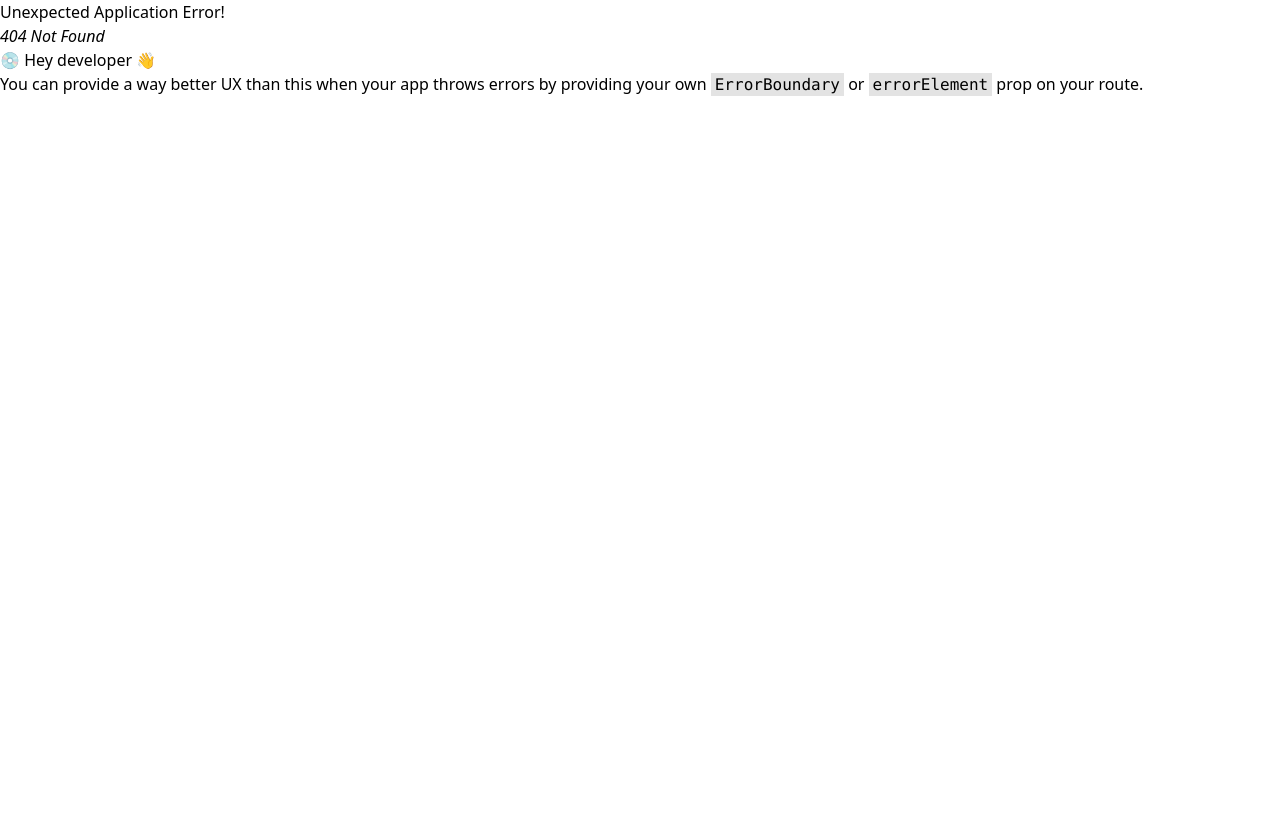
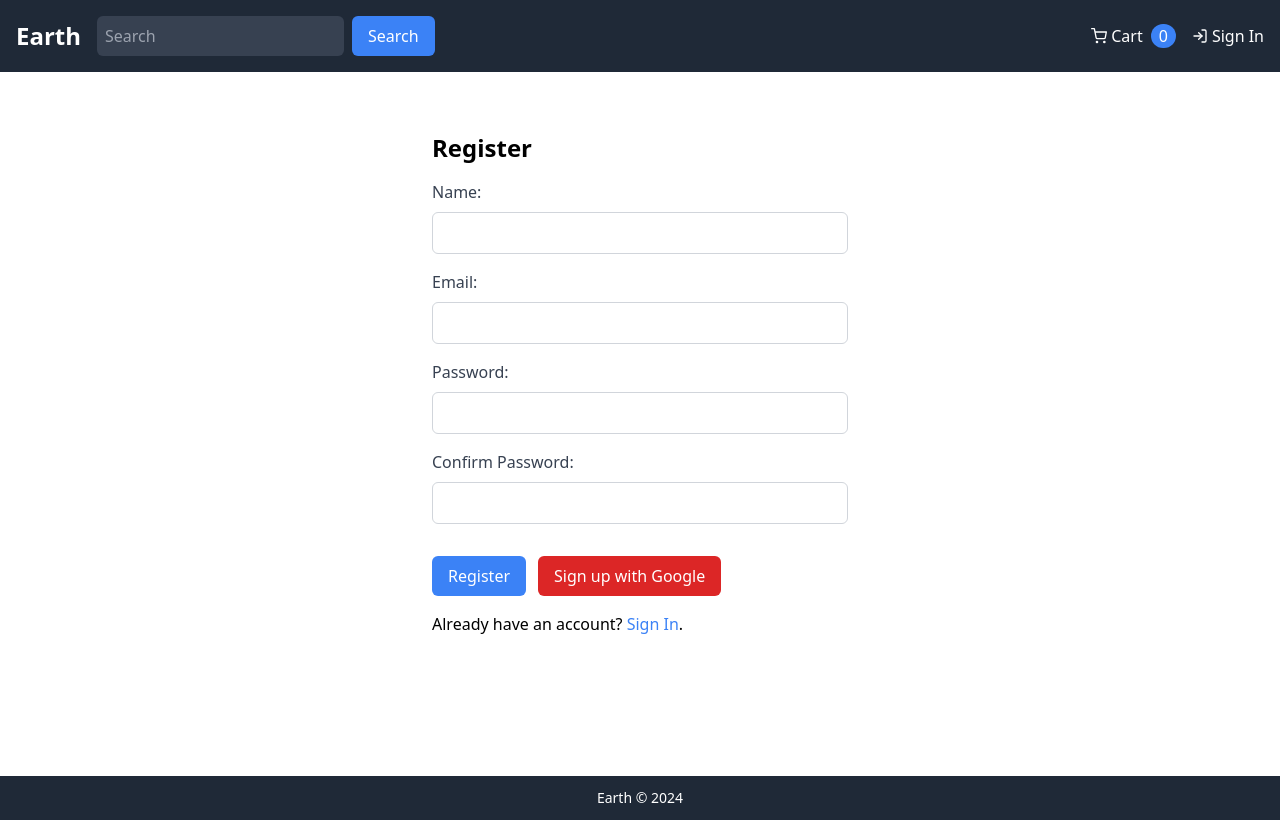
Before and after one commit to arthdarji352/Ecommerce-app-2024, a React app in the folder client/: page /register in a window 1280 px wide. Before the commit this address had no page. Built offline with nearby package versions, Linux system fonts and the light colour scheme; the HTML template or start-up script is replaced by a standard one.

Commit message:
add register and logout FE

```diff
--- a/client/src/components/Header.jsx
+++ b/client/src/components/Header.jsx
@@ -1,14 +1,72 @@
 import React, { useState } from "react";
-import { Link } from "react-router-dom";
-import { FiShoppingCart, FiUser, FiLogOut } from "react-icons/fi";
-import { useSelector } from "react-redux";
+import { Link, useNavigate } from "react-router-dom";
+import { FiShoppingCart, FiUser, FiLogOut, FiLogIn } from "react-icons/fi";
+import { FaCaretUp, FaCaretDown } from "react-icons/fa";
+import { useDispatch, useSelector } from "react-redux";
+import { toast } from "react-toastify";
+import { logout } from "../slices/userSlice";
+import { useLogoutMutation } from "../slices/userApiSlice";
 
 const Header = () => {
+  const dispatch = useDispatch();
+  const navigate = useNavigate();
   const [isMobileMenuOpen, setIsMobileMenuOpen] = useState(false);
   const [isProfileMenuOpen, setIsProfileMenuOpen] = useState(false);
 
   const { cartItems } = useSelector((state) => state.cart);
+  const { userInfo } = useSelector((state) => state.user);
+  // console.log(userInfo);
 
+  const [logoutApi] = useLogoutMutation();
+
+  const handleLogout = async () => {
+    try {
+      await logoutApi().unwrap();
+      dispatch(logout());
+      navigate("/login");
+      toast.success("Logged Out Successfully");
+    } catch (error) {
+      toast.error(error?.data?.message || error?.error);
+    }
+  };
+  const renderProfileButton = () => {
+    return (
+      <>
+        <button
+          onClick={() => setIsProfileMenuOpen(!isProfileMenuOpen)}
+          className="text-white flex items-center"
+        >
+          <FiUser className="mr-1" />
+          {userInfo?.name}
+          {isProfileMenuOpen ? <FaCaretUp /> : <FaCaretDown />}
+        </button>
+        <ul
+          className={`absolute ${
+            isProfileMenuOpen ? "block" : "hidden"
+          } bg-gray-800 p-2 mt-2 space-y-2 text-white border rounded-md`}
+        >
+          <li>
+            <Link to="/profile">
+              <FiUser className="mr-1" />
+              Profile
+            </Link>
+          </li>
+          <li onClick={handleLogout}>
+            <Link>
+              <FiLogOut className="mr-1" />
+              Logout
+            </Link>
+          </li>
+        </ul>
+      </>
+    );
+  };
+  const renderSignInButton = () => (
+    <Link className="flex items-center" to="/login">
+      <FiLogIn className="mr-1 text-white" />
+      <button className="text-white">Sign In</button>
+    </Link>
+  );
   return (
     <nav className="bg-gray-800 p-4">
       <div className="flex items-center justify-between">
@@ -33,36 +91,10 @@ const Header = () => {
               {cartItems.length}
             </span>
           </Link>
-          <div className="relative group">
-            <button
-              onClick={() => setIsProfileMenuOpen(!isProfileMenuOpen)}
-              className="text-white flex items-center"
-            >
-              <FiUser className="mr-1" />
-              Profile
-            </button>
-            <ul
-              className={`absolute ${
-                isProfileMenuOpen ? "block" : "hidden"
-              } bg-gray-800 p-2 mt-2 space-y-2 text-white`}
-            >
-              <li>
-                <Link to="/profile">
-                  <FiUser className="mr-1" />
-                  Profile
-                </Link>
-              </li>
-              <li>
-                <Link to="/logout">
-                  <FiLogOut className="mr-1" />
-                  Logout
-                </Link>
-              </li>
-            </ul>
-          </div>
-          <Link to="/login">
-            <button className="text-white">Sign In</button>
-          </Link>
+          {userInfo && (
+            <div className="relative group">{renderProfileButton()}</div>
+          )}
+          {!userInfo && renderSignInButton()}
         </div>
         <div className="sm:hidden">
           <button
@@ -91,36 +123,10 @@ const Header = () => {
                 {cartItems.length}
               </span>
             </Link>
-            <div className="relative group ">
-              <button
-                onClick={() => setIsProfileMenuOpen(!isProfileMenuOpen)}
-                className="text-white flex items-center"
-              >
-                <FiUser className="mr-1" />
-                Profile
-              </button>
-              <ul
-                className={`absolute ${
-                  isProfileMenuOpen ? "block" : "hidden"
-                } bg-gray-800 p-2 mt-2 space-y-2 text-white`}
-              >
-                <li>
-                  <Link to="/profile">
-                    <FiUser className="mr-1" />
-                    Profile
-                  </Link>
-                </li>
-                <li>
-                  <Link to="/logout">
-                    <FiLogOut className="mr-1" />
-                    Logout
-                  </Link>
-                </li>
-              </ul>
-            </div>
-            <Link to="/login">
-              <button className="text-white">Sign In</button>
-            </Link>
+            {userInfo && (
+              <div className="relative group ">{renderProfileButton()}</div>
+            )}
+            {!userInfo && renderSignInButton()}
           </div>
         </div>
       )}
--- a/client/src/main.jsx
+++ b/client/src/main.jsx
@@ -14,6 +14,7 @@ import ProductScreen from "./screens/ProductScreen.jsx";
 import store from "./store.js";
 import CartScreen from "./screens/CartScreen.jsx";
 import LoginScreen from "./screens/LoginScreen.jsx";
+import RegisterScreen from "./screens/RegisterScreen.jsx";
 import ResetPassword from "./screens/ResetPassword.jsx";
 
 const router = createBrowserRouter(
@@ -23,6 +24,8 @@ const router = createBrowserRouter(
       <Route path="/product/:id" element={<ProductScreen />} />
       <Route path="/cart" element={<CartScreen />} />
       <Route path="/login" element={<LoginScreen />} />
+      <Route path="/register" element={<RegisterScreen />} />
+
       <Route path="/reset-password/:resetToken" element={<ResetPassword />} />
     </Route>
   )
--- a/client/src/screens/LoginScreen.jsx
+++ b/client/src/screens/LoginScreen.jsx
@@ -47,6 +47,10 @@ const LoginScreen = () => {
     }
   };
   return (
+    <>
+      {isLoading ? (
+        <Spinner />
+      ) : (
         <div className="container mx-auto mt-8 mb-28 p-4 max-w-md ">
           <h2 className="text-2xl font-semibold mb-4">Login</h2>
           <form onSubmit={handleLogin}>
@@ -83,7 +87,7 @@ const LoginScreen = () => {
                 Click here
               </span>
             </p>
-        {isLoadingPassword && <Spinner />}
+            {/* {isLoadingPassword && <Spinner />} */}
             <button
               type="submit"
               className="bg-blue-500 text-white px-4 py-2 rounded-md mt-4 hover:bg-blue-600"
@@ -98,7 +102,7 @@ const LoginScreen = () => {
             >
               Sign in with Google
             </button>
-        {isLoading && <Spinner />}
+            {/* {isLoading && <Spinner />} */}
           </form>
           <p className="mt-4">
             Don't have an account?{" "}
@@ -108,6 +112,8 @@ const LoginScreen = () => {
             .
           </p>
         </div>
+      )}
+    </>
   );
 };
 
--- /dev/null
+++ b/client/src/screens/RegisterScreen.jsx
@@ -0,0 +1,120 @@
+import React, { useState } from "react";
+import { Link } from "react-router-dom";
+import { useRegisterMutation } from "../slices/userApiSlice";
+import { useDispatch } from "react-redux";
+import { useNavigate } from "react-router-dom";
+import { setCredentials } from "../slices/userSlice";
+import { toast } from "react-toastify";
+import Spinner from "../components/Spinner";
+
+export default function LoginScreen() {
+  const dispatch = useDispatch();
+  const navigate = useNavigate();
+  const [name, setName] = useState("");
+  const [email, setEmail] = useState("");
+  const [password, setPassword] = useState("");
+  const [confirmPassword, setConfirmPassword] = useState("");
+
+  const [register, { isLoading }] = useRegisterMutation();
+
+  const handleRegister = async (e) => {
+    e.preventDefault();
+    if (password !== confirmPassword) {
+      return toast.warning("Passwords do not match");
+    } else {
+      try {
+        const res = await register({ name, email, password }).unwrap();
+        dispatch(setCredentials({ ...res }));
+        navigate("/");
+        toast.success("Register Successful");
+      } catch (error) {
+        toast.error(error?.data?.message || error?.error);
+      }
+    }
+  };
+
+  return (
+    <>
+      {isLoading ? (
+        <Spinner />
+      ) : (
+        <>
+          <div className="container mx-auto mt-8 mb-28 p-4 max-w-md ">
+            <h2 className="text-2xl font-semibold mb-4">Register</h2>
+            <form onSubmit={handleRegister}>
+              <div className="mb-4">
+                <label htmlFor="name" className="text-gray-700">
+                  Name:
+                </label>
+                <input
+                  type="name"
+                  id="name"
+                  value={name}
+                  onChange={(e) => setName(e.target.value)}
+                  className="bg-white border border-gray-300 p-2 rounded-md mt-2 w-full"
+                />
+              </div>
+              <div className="mb-4">
+                <label htmlFor="email" className="text-gray-700">
+                  Email:
+                </label>
+                <input
+                  type="email"
+                  id="email"
+                  value={email}
+                  onChange={(e) => setEmail(e.target.value)}
+                  className="bg-white border border-gray-300 p-2 rounded-md mt-2 w-full"
+                />
+              </div>
+              <div className="mb-4">
+                <label htmlFor="password" className="text-gray-700">
+                  Password:
+                </label>
+                <input
+                  type="password"
+                  id="password"
+                  className="bg-white border border-gray-300 p-2 rounded-md mt-2 w-full"
+                  value={password}
+                  onChange={(e) => setPassword(e.target.value)}
+                />
+              </div>
+              <div className="mb-4">
+                <label htmlFor="confirmPassword" className="text-gray-700">
+                  Confirm Password:
+                </label>
+                <input
+                  type="password"
+                  id="confirmPassword"
+                  className="bg-white border border-gray-300 p-2 rounded-md mt-2 w-full"
+                  value={confirmPassword}
+                  onChange={(e) => setConfirmPassword(e.target.value)}
+                />
+              </div>
+              <button
+                type="submit"
+                className="bg-blue-500 text-white px-4 py-2 rounded-md mt-4 hover:bg-blue-600"
+                onClick={handleRegister}
+                disabled={isLoading}
+              >
+                Register
+              </button>
+              <button
+                type="button"
+                className="bg-red-600 text-white px-4 py-2 rounded-md mt-4 ml-3 hover:bg-red-700"
+              >
+                Sign up with Google
+              </button>
+            </form>
+            <p className="mt-4">
+              Already have an account?{" "}
+              <Link to="/login" className="text-blue-500">
+                Sign In
+              </Link>
+              .
+            </p>
+          </div>
+        </>
+      )}
+    </>
+  );
+}
--- a/client/src/slices/userApiSlice.js
+++ b/client/src/slices/userApiSlice.js
@@ -8,6 +8,19 @@ export const userApiSlice = apiSlice.injectEndpoints({
         url: `${USERS_URL}/login`,
         method: "POST",
         body: data,
+      }),
+    }),
+    register: builder.mutation({
+      query: (data) => ({
+        url: `${USERS_URL}/register`,
+        method: "POST",
+        body: data,
+      }),
+    }),
+    logout: builder.mutation({
+      query: () => ({
+        url: `${USERS_URL}/logout`,
+        method: "GET",
       }),
     }),
     forgotPassword: builder.mutation({
@@ -31,4 +44,6 @@ export const {
   useLoginMutation,
   useForgotPasswordMutation,
   useResetPasswordMutation,
+  useRegisterMutation,
+  useLogoutMutation,
 } = userApiSlice;
--- a/client/src/slices/userSlice.js
+++ b/client/src/slices/userSlice.js
@@ -18,8 +18,13 @@ const userSlice = createSlice({
       const expirationTime = new Date() + 30 * 24 * 60 * 60 * 1000; // 30 days
       localStorage.setItem("expirationTime", expirationTime);
     },
+    logout: (state) => {
+      state.userInfo = null;
+      localStorage.removeItem("userInfo");
+      localStorage.removeItem("expirationTime");
+    },
   },
 });
 
-export const { setCredentials } = userSlice.actions;
+export const { setCredentials, logout } = userSlice.actions;
 export default userSlice.reducer;
```
Lines whose indentation alone changed are shown as unchanged.
